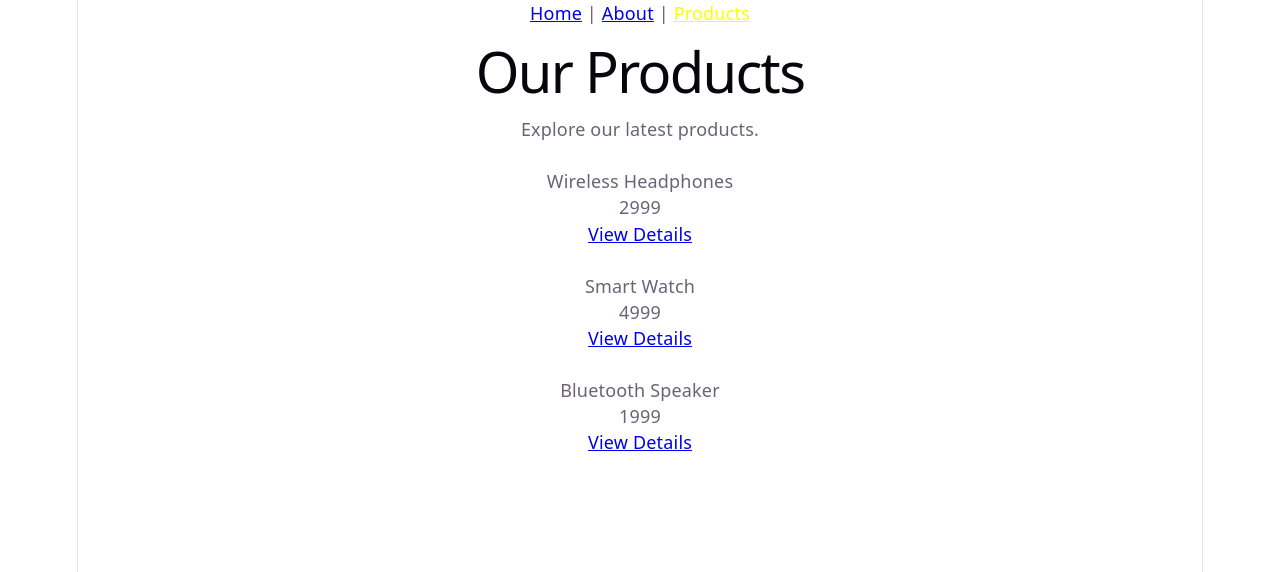
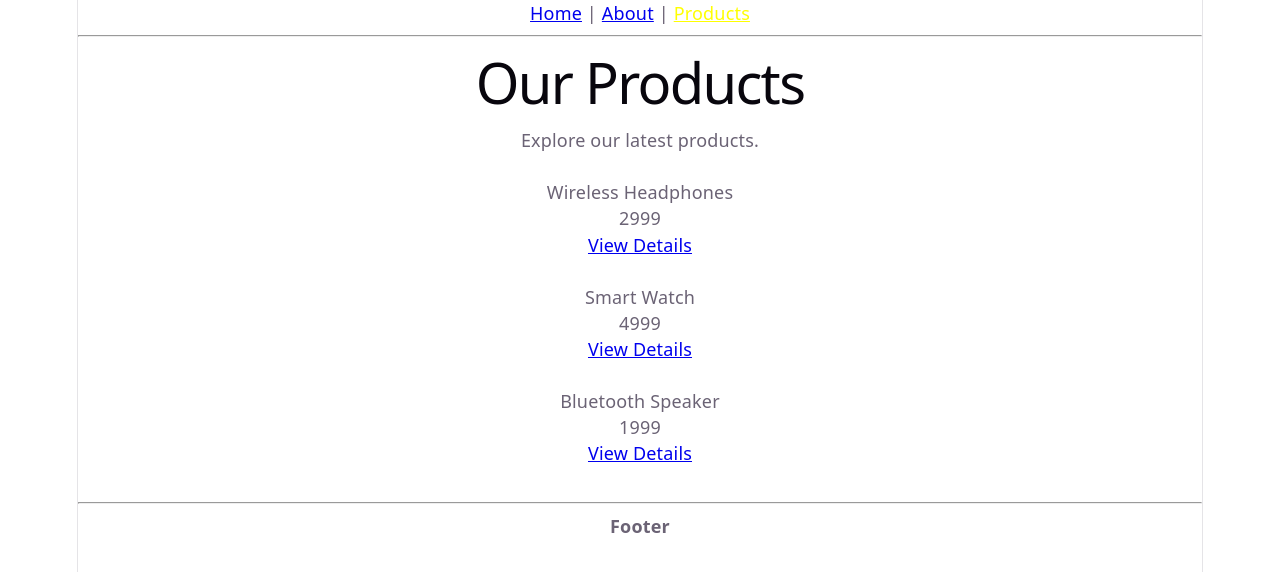
Before and after one commit to telusko-aliens/react-complete-course, a React (Vite) app in the folder module-11-navigation-and-routing/: page /products in a window 1280 px wide. Shown: the top 572 px of the page. Built offline with nearby package versions, Linux system fonts and the light colour scheme.

Commit message:
Module 11 Topic 06: Nested Routes & Shared Layouts

```diff
--- a/module-11-navigation-and-routing/src/About.jsx
+++ b/module-11-navigation-and-routing/src/About.jsx
@@ -1,10 +1,6 @@
-import NavBar from "./NavBar";
-
 function About() {
     return (
         <>
-            <NavBar />
-
             <h2>About Us</h2>
             <h2>Learn more about company.</h2>
         </>
--- a/module-11-navigation-and-routing/src/App.jsx
+++ b/module-11-navigation-and-routing/src/App.jsx
@@ -3,11 +3,16 @@ import Home from "./Home";
 import { createBrowserRouter, RouterProvider } from "react-router";
 import Products from "./Products";
 import ProductDetails from "./ProductDetails";
+import MainLayout from "./MainLayout";
 
 function App() {
   const router = createBrowserRouter([
     {
       path: "/",
+      element: <MainLayout />,
+      children: [
+        {
+          index: true,
           element: <Home />,
         },
         {
@@ -22,6 +27,8 @@ function App() {
           path: "/products/:productId",
           element: <ProductDetails />,
         },
+      ],
+    },
   ]);
 
   return (
--- /dev/null
+++ b/module-11-navigation-and-routing/src/Footer.jsx
@@ -0,0 +1,10 @@
+function Footer() {
+    return (
+        <>
+            <hr />
+            <strong>Footer</strong>
+        </>
+    );
+}
+
+export default Footer;
--- a/module-11-navigation-and-routing/src/Home.jsx
+++ b/module-11-navigation-and-routing/src/Home.jsx
@@ -1,9 +1,6 @@
-import NavBar from "./NavBar";
-
 function Home() {
     return (
         <>
-            <NavBar />
             <h2>Welcome to the website.</h2>
             <h2>This is a home page</h2>
         </>
--- /dev/null
+++ b/module-11-navigation-and-routing/src/MainLayout.jsx
@@ -0,0 +1,15 @@
+import NavBar from "./NavBar";
+import Footer from "./Footer";
+import { Outlet } from "react-router";
+
+function MainLayout() {
+    return (
+        <>
+            <NavBar />
+            <Outlet />
+            <Footer />
+        </>
+    );
+}
+
+export default MainLayout;
--- a/module-11-navigation-and-routing/src/NavBar.jsx
+++ b/module-11-navigation-and-routing/src/NavBar.jsx
@@ -7,7 +7,6 @@ function NavBar() {
             {/* <Link to="/">Home</Link> | {" "}
             <Link to="/about">About</Link> | {" "}
             <Link to="/products">Products</Link> */}
-
             {/* Using NavLink tag */}
             <NavLink
                 style={({ isActive }) => ({ color: isActive ? "yellow" : "" })}
@@ -29,6 +28,7 @@ function NavBar() {
             >
                 Products
             </NavLink>
+            <hr />
         </>
     );
 }
--- a/module-11-navigation-and-routing/src/Products.jsx
+++ b/module-11-navigation-and-routing/src/Products.jsx
@@ -1,10 +1,8 @@
 import { Link } from "react-router";
 import { products } from "./products_data";
-import NavBar from "./NavBar";
 function Products() {
     return (
         <div>
-            <NavBar />
             <h1>Our Products</h1>
             <p>Explore our latest products.</p> <br />
             {products.map((product) => (
```
Lines whose indentation alone changed are shown as unchanged.
